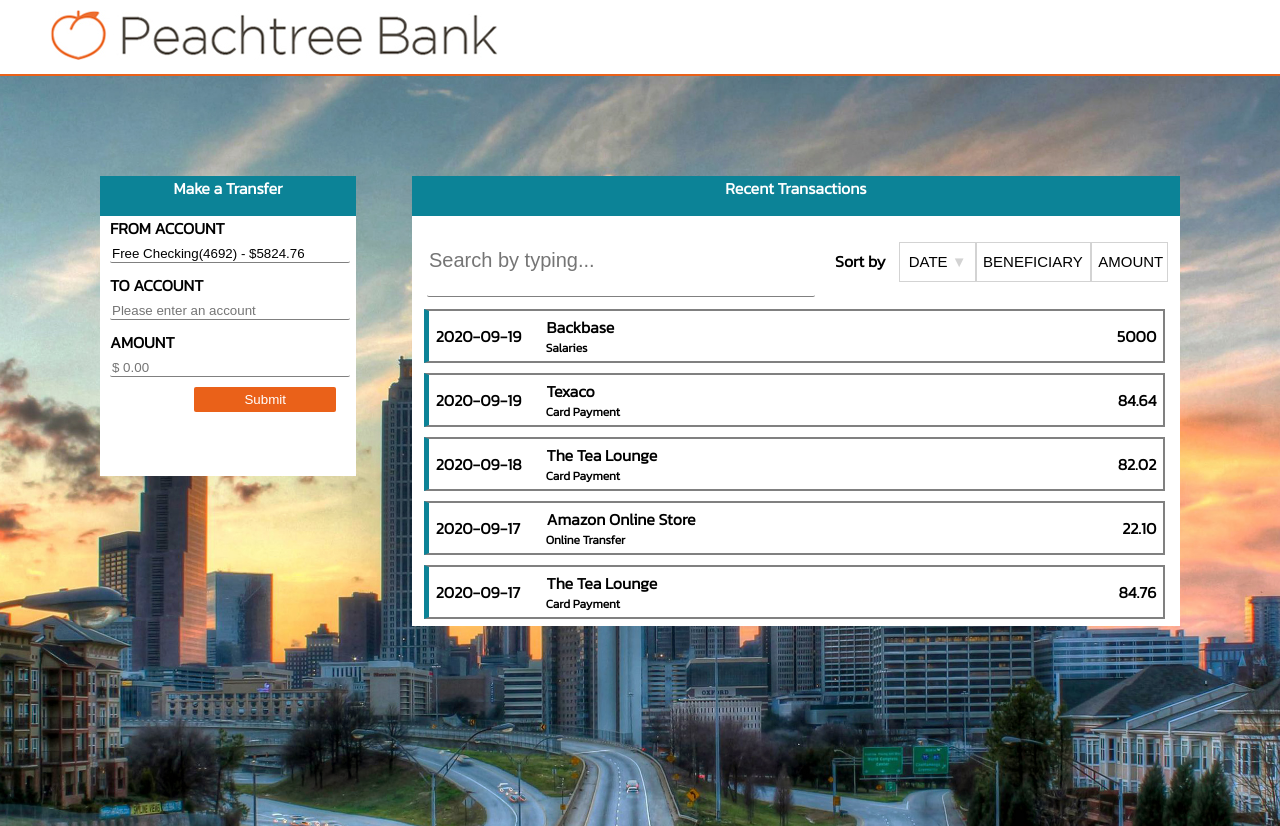
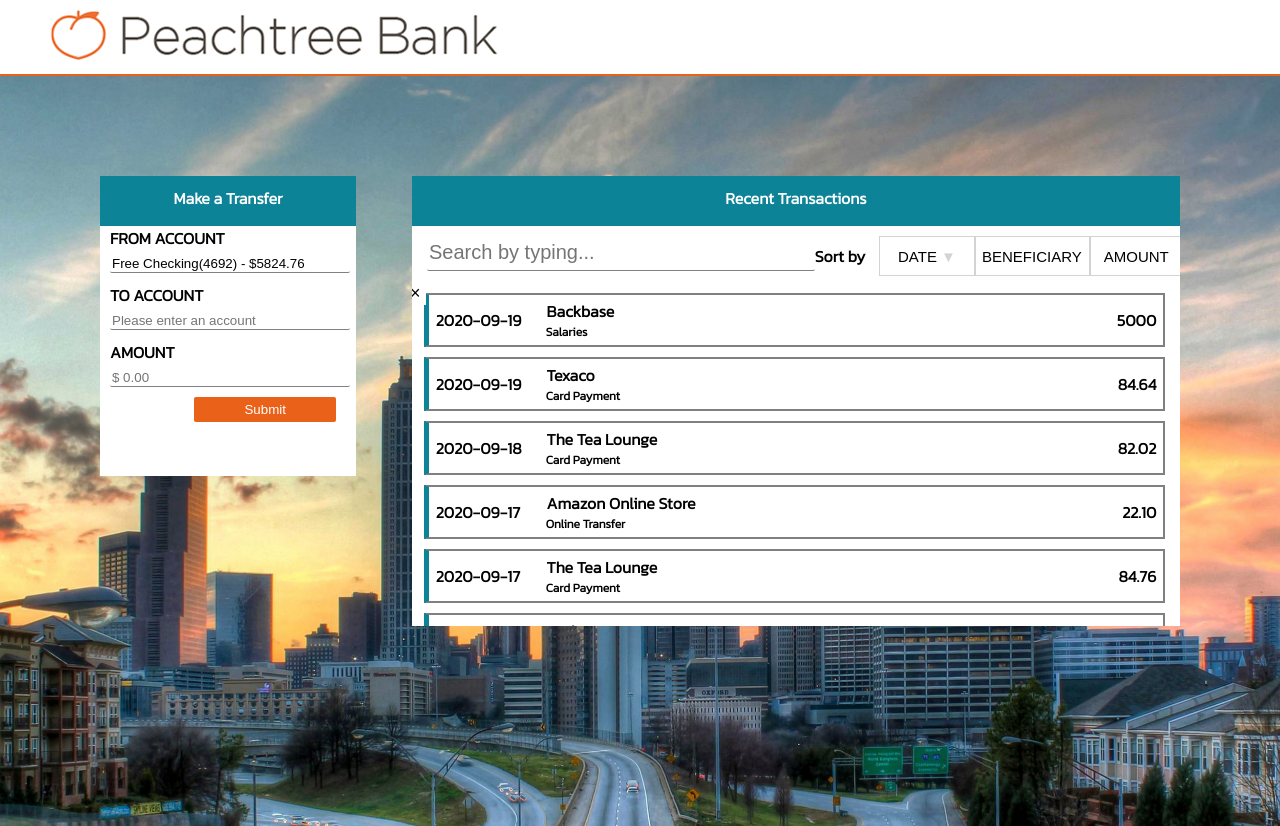
Before and after one commit to haris-11/Peachtree-Bank, an Angular app: page / in a window 1280 px wide. Built offline with nearby package versions, Linux system fonts and the light colour scheme.

Commit message:
styling fixes

```diff
--- a/src/app/app.component.html
+++ b/src/app/app.component.html
@@ -30,13 +30,19 @@
     <div class="container-header">
       Recent Transactions
     </div>
-    <input class="search-input" (keyup)="onSearch($event)" placeholder="Search by typing...">
-    <span class="sort-buttons">Sort by
-      <button (click)="sortTransactions('date')">DATE <span style="color: lightgray;">&#9660;</span></button>
-      <button (click)="sortTransactions('beneficiary')">BENEFICIARY </button>
-      <button (click)="sortTransactions('amount')">AMOUNT </button>
-    </span>
-
+    <div class="top-row">
+      <div class="input-field">
+        <input class="search-input" #searchField type="text" (keyup)="onSearch($event)"
+          placeholder="Search by typing...">
+        <span><button class="clear-button" (click)="onSearch('')">&times;</button></span>
+      </div>
+      <div class="sort-buttons">
+        Sort by
+        <button (click)="sortTransactions('date')">DATE <span style="color: lightgray;">&#9660;</span></button>
+        <button (click)="sortTransactions('beneficiary')">BENEFICIARY </button>
+        <button (click)="sortTransactions('amount')">AMOUNT </button>
+      </div>
+    </div>
     <table>
       <tr *ngFor="let item of transactionData">
         <td>
--- a/src/app/app.component.scss
+++ b/src/app/app.component.scss
@@ -48,27 +48,49 @@
   background-size: cover;
   // background-attachment: fixed;
 }
-
+.input-field {
+  width: 50%;
+  float: left;
+  height: 70%;
+}
+.top-row {
+  height: 10%;
+  width: 100%;
+  margin: 10px 20px 0px 15px;
+}
 .search-input {
-  width: 50%;
-  margin: 10px 20px 0px 15px;
-  height: 15%;
+  // width: 50%;
+  // margin: 10px 20px 0px 15px;
+  height: 100%;
   font-size: 20px;
 }
+
+.clear-button {
+  margin-left: -6%;
+  border: none;
+  background: white;
+  font-size: 18px;
+}
+
 .sort-buttons {
+  width: 50%;
+  height: 100%;
+  float: right;
   button {
     border-radius: 0;
     height: 40px;
     border: 1px solid lightgray;
     background-color: white;
-    width: 10%;
+    width: 25%;
     font-size: 15px;
   }
+
   button:first-child {
     margin-left: 10px;
   }
+
   button:nth-child(2) {
-    width: 15%;
+    width: 30%;
   }
 }
 
@@ -83,6 +105,7 @@
   background-color: #0C8397;
   text-align: center;
   color: white;
+  padding-top: 10px;
 }
 
 table {
@@ -98,18 +121,22 @@
   border-left: 5px solid #0C8397;
   width: 100%;
   height: 50px;
+
   td:first-child {
     text-align: left;
     width: 15%;
   }
+
   td:nth-child(2) {
     width: 30%;
     text-align: left;
+
     p {
       margin: 0;
       font-size: 12px;
     }
   }
+
   td:last-child {
     text-align: right;
   }
@@ -210,6 +237,7 @@
     height: auto;
     overflow: auto;
   }
+
   .transfer-container {
     margin-left: 10px;
     margin-right: 10px;
--- a/src/app/app.component.ts
+++ b/src/app/app.component.ts
@@ -1,5 +1,5 @@
 import { CurrencyPipe, DatePipe, DecimalPipe } from '@angular/common';
-import { Component, OnInit } from '@angular/core';
+import { Component, ElementRef, OnInit, ViewChild } from '@angular/core';
 import { FormControl, FormGroup, Validators } from '@angular/forms';
 import { Observable } from 'rxjs';
 import { JsonReaderService } from './json-reader.service';
@@ -21,6 +21,7 @@
   userForm;
   transactionData: any;
   unfilteredData;
+  @ViewChild('searchField') searchField: ElementRef;
   constructor(private jsonReader: JsonReaderService,
     private decimalPipe: DecimalPipe,
     private datePipe: DatePipe) { }
@@ -86,13 +87,15 @@
       merchant: {
         name: this.recipientAccount
       }
-    })
+    });
+    this.unfilteredData = this.transactionData;
     this.setFormGroup();
     this.previewPage = false;
   }
   onSearch(event) {
-    let value = event.target.value;
+    let value = event?.target?.value;
     if (!value) {
+      this.searchField.nativeElement.value = '';
       this.transactionData = this.unfilteredData;
     } else {
       this.transactionData = Object.assign([], this.unfilteredData).filter(
```
